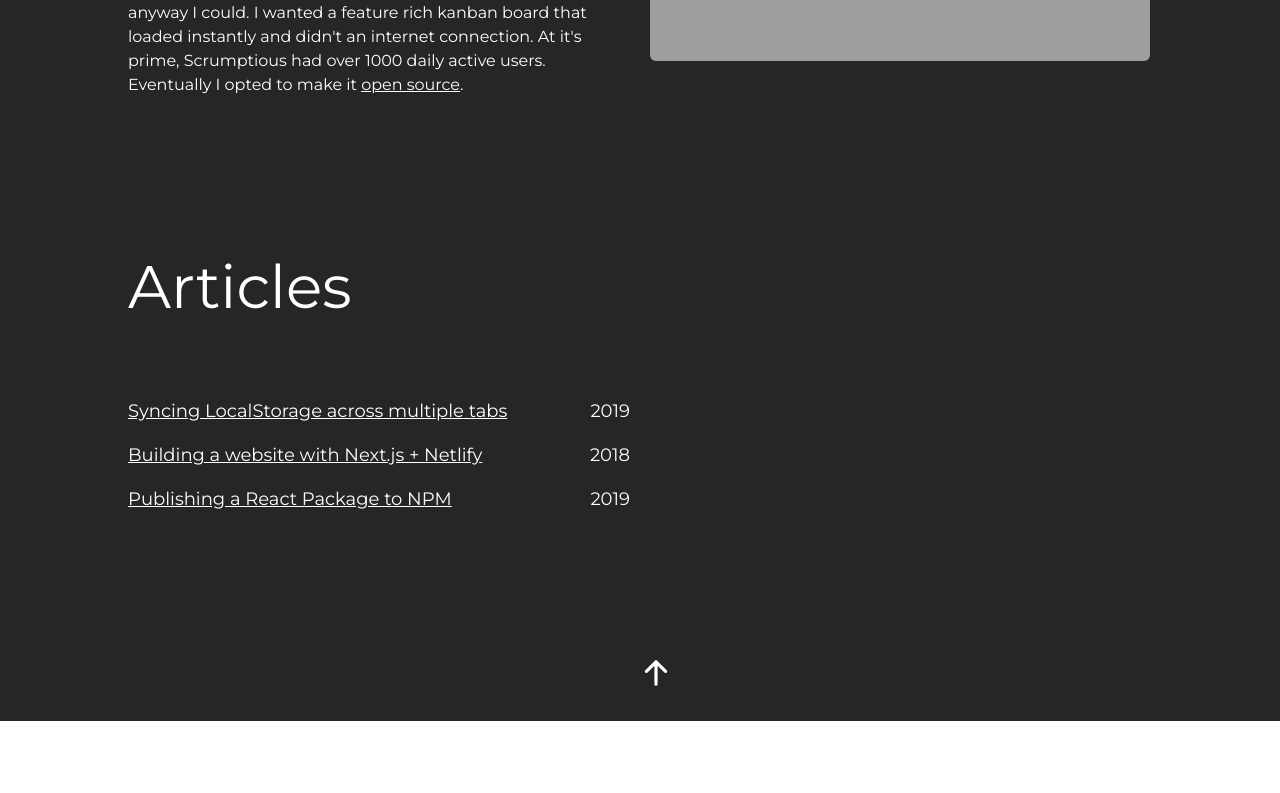
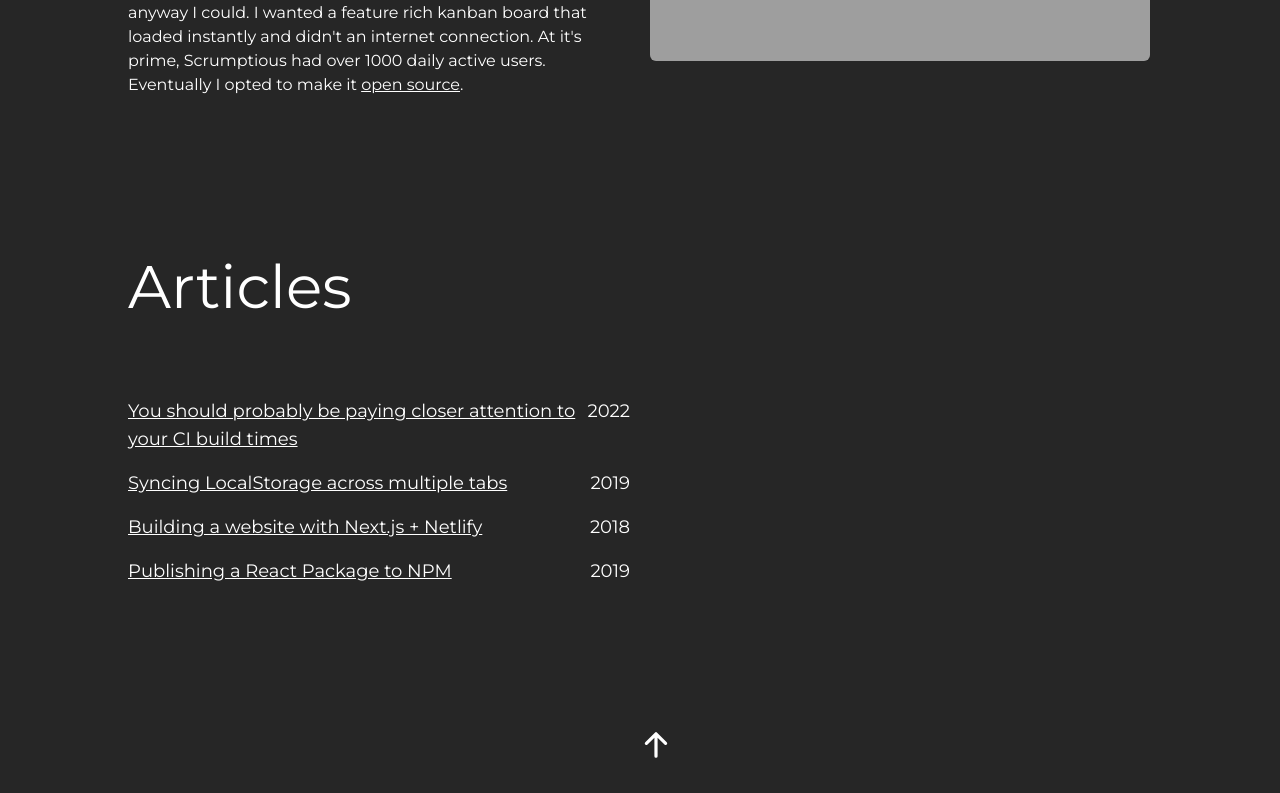
Before and after one commit to maxwfreu/My-Website, a Next.js app: page / in a window 1280 px wide. Shown: the part 1854-2647 px from the top of the page. Before the commit the page ends 2575 px from the top, so only its background shows below. Built offline with nearby package versions, Linux system fonts and the light colour scheme; grey boxes are pictures that could not be loaded.

Commit message:
add new article

```diff
--- a/components/Articles.jsx
+++ b/components/Articles.jsx
@@ -1,4 +1,10 @@
 const ARTICLES = [
+  {
+    name: "You should probably be paying closer attention to your CI build times",
+    date: "2022",
+    dateTime: "2022-04-03",
+    href: "https://medium.com/@mfreundlich1/you-should-probably-be-paying-closer-attention-to-your-ci-build-times-64f9345ab441",
+  },
   {
     name: "Syncing LocalStorage across multiple tabs",
     date: "2019",
```
